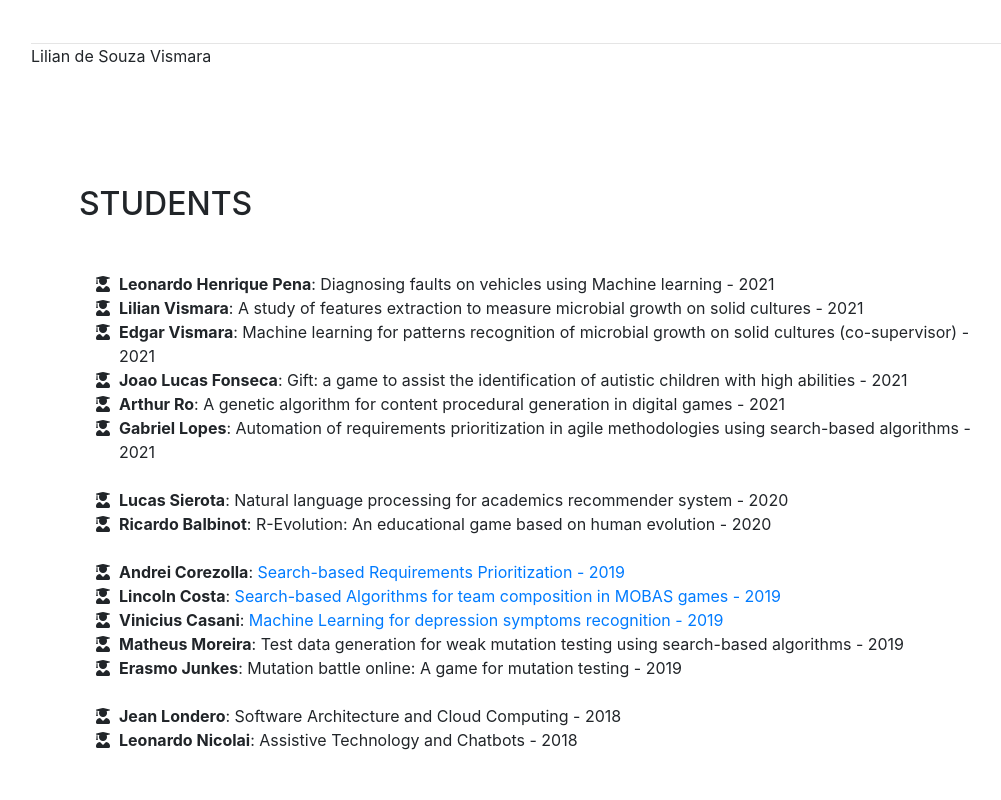
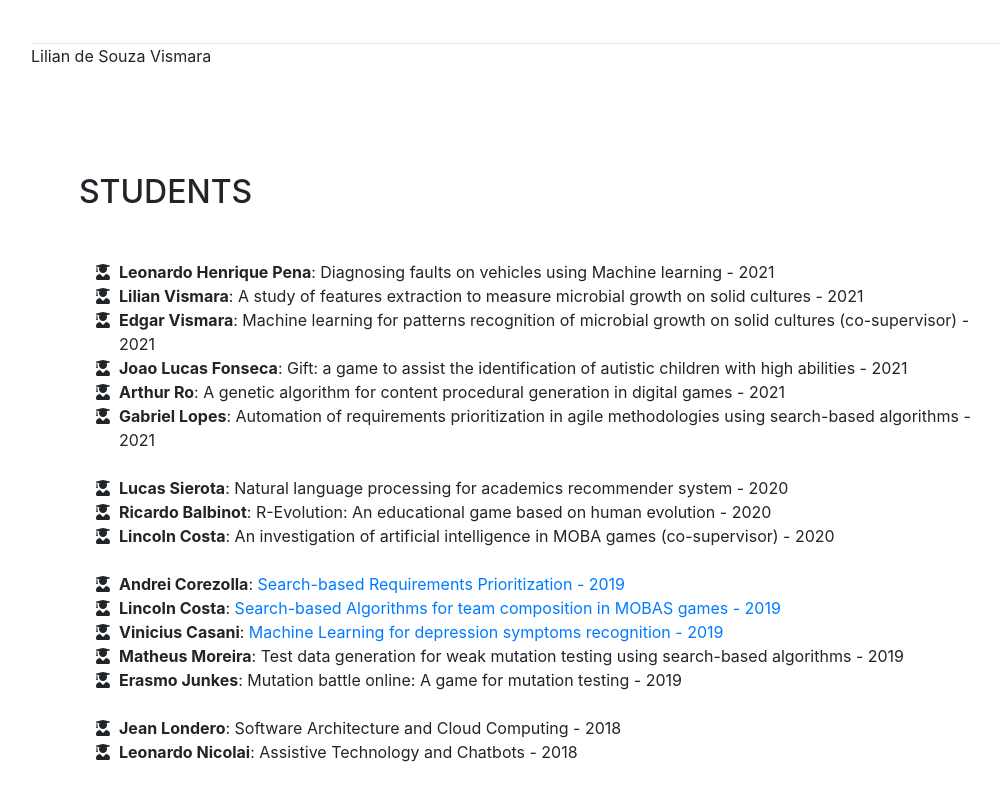
Before and after one commit to fcarlosmonteiro/fcarlosmonteiro.github.io, a website with bundled scripts: page index.html in a window 1280 px wide. Shown: the part 6199-6999 px from the top of the page, without its empty margins (241-1242 px from the left). Built offline with nearby package versions, Linux system fonts and the light colour scheme; a web font is replaced by a local one.

Commit message:
update students

```diff
--- a/index.html
+++ b/index.html
@@ -454,6 +454,9 @@
             <li>
               <i class="fa-li fas fa-user-graduate"></i>
               <b>Ricardo Balbinot</b>: R-Evolution: An educational game based on human evolution - 2020</li>
+              <li>
+                <i class="fa-li fas fa-user-graduate"></i>
+                <b>Lincoln Costa</b>: An investigation of artificial intelligence in MOBA games (co-supervisor) - 2020</li>
               <br>
           <li>
             <i class="fa-li fas fa-user-graduate"></i>
```
